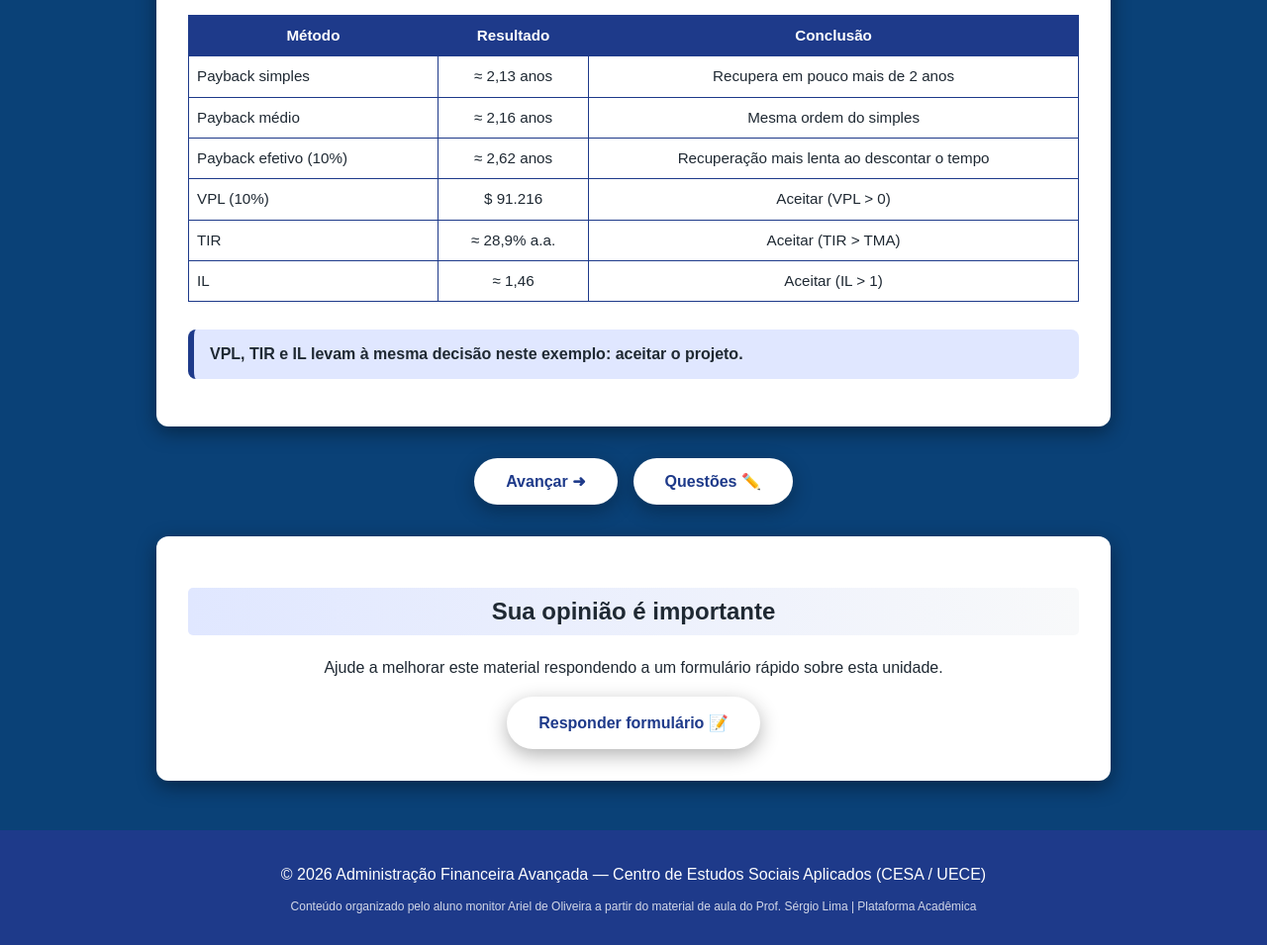
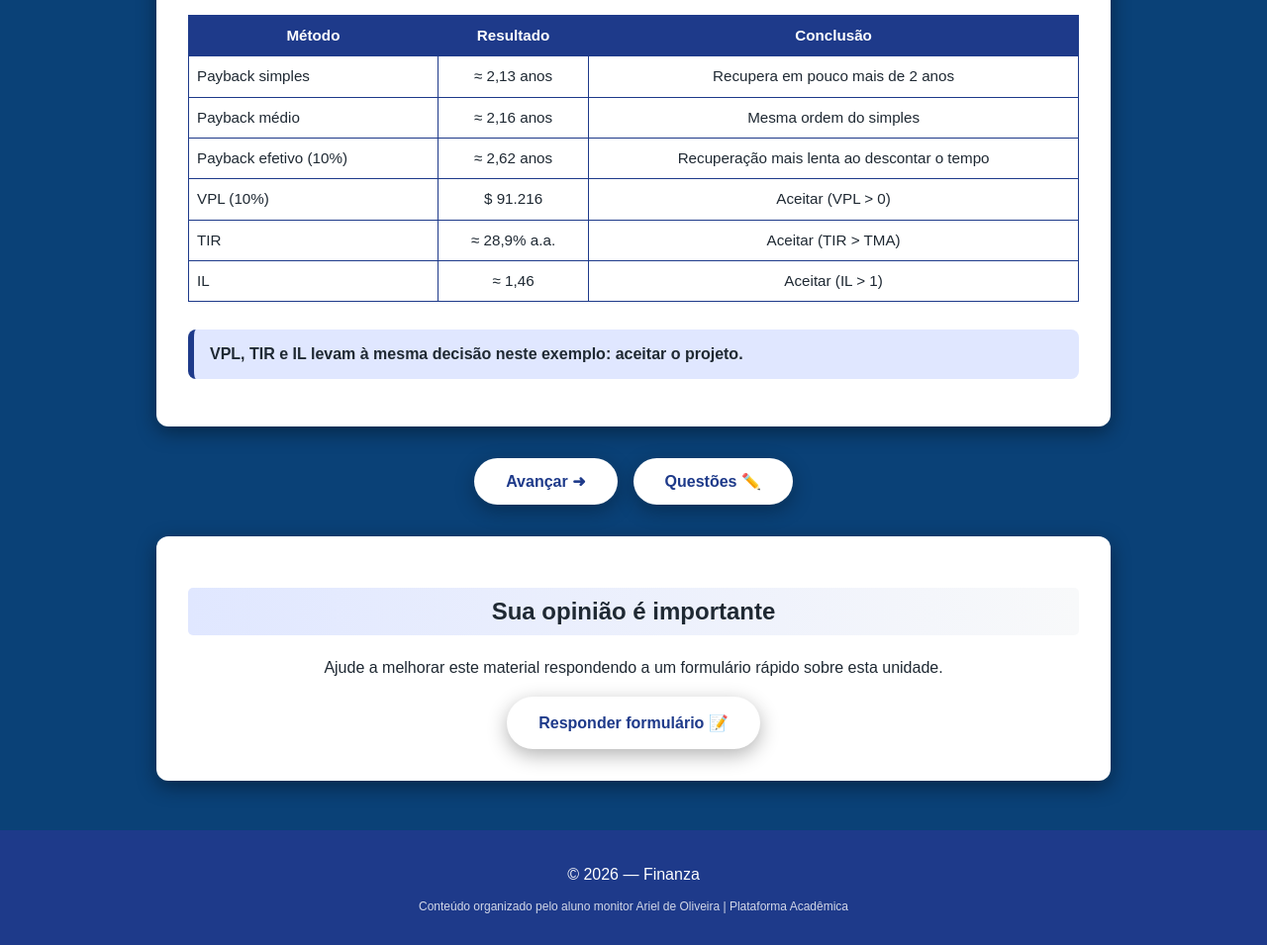
Before and after one commit to Ariel1315/HTML-CSS, a plain HTML site: page Administração Financeira Avançada/unidadeIII.html in a window 1280 px wide. Shown: the part 10796-11751 px from the top of the page at 99% size. Drawn offline with Linux system fonts and the light colour scheme; a script that the page names is missing.

Commit message:
Update footer content and styling in unidadeIII.html

```diff
--- a/Administração Financeira Avançada/unidadeIII.html
+++ b/Administração Financeira Avançada/unidadeIII.html
@@ -485,10 +485,10 @@ const QUESTOES = [
     })();
 </script>
 
-<footer>
-    <p style="text-align: center;">&copy; 2026 Administração Financeira Avançada — Centro de Estudos Sociais Aplicados (CESA / UECE)</p>
-    <p style="opacity: 0.8; font-size: 12px;">Conteúdo organizado pelo aluno monitor Ariel de Oliveira a partir do material de aula do Prof. Sérgio Lima | Plataforma Acadêmica</p>
-</footer>
+        <footer>
+            <p style="text-align: center;">&copy; 2026 — Finanza</p>
+            <p style="opacity: 0.8; font-size: 12px;">Conteúdo organizado pelo aluno monitor Ariel de Oliveira | Plataforma Acadêmica</p>
+        </footer>
 </main>
 <script src="script.js"></script>
 <script src="topo.js"></script>
```
